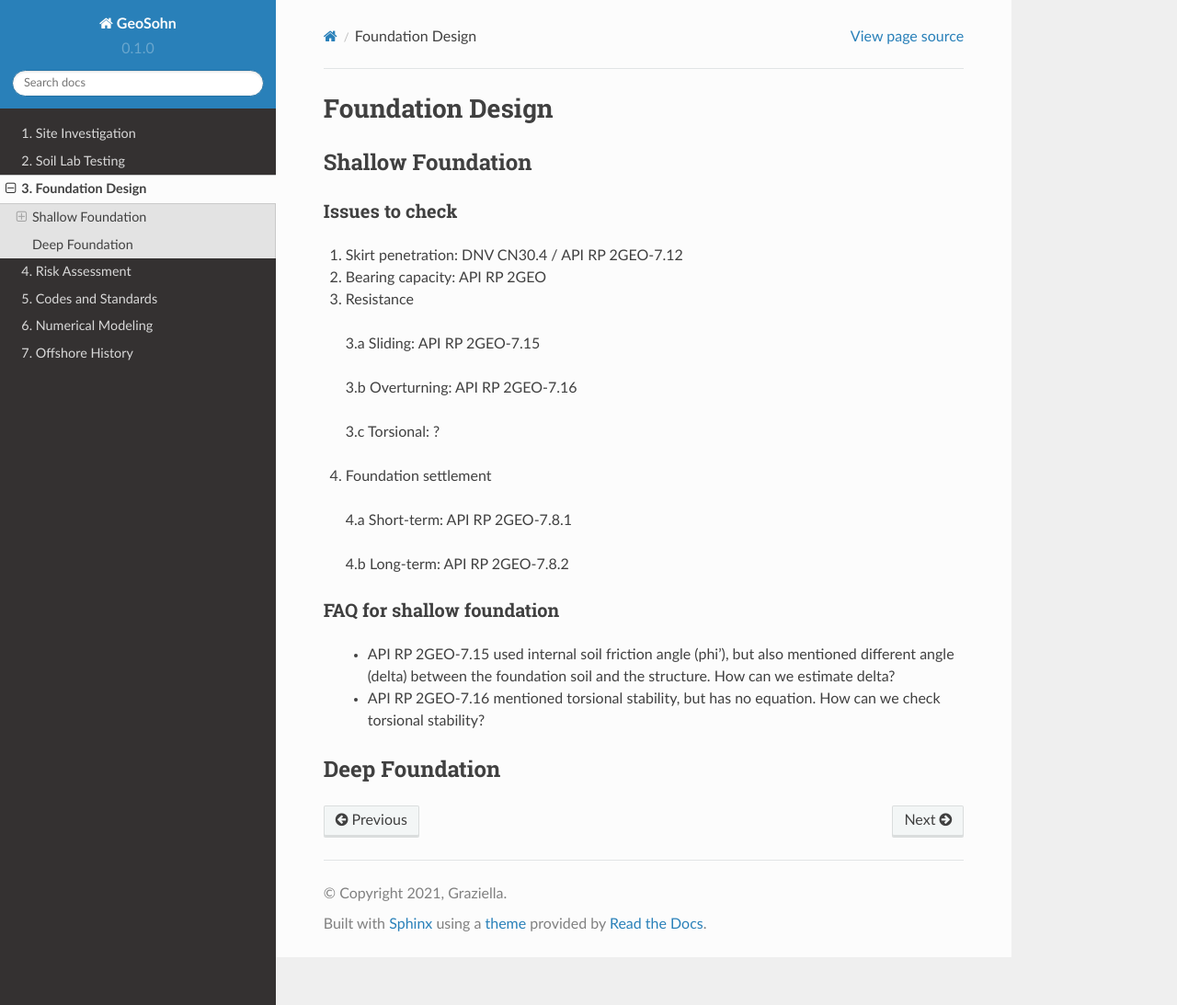
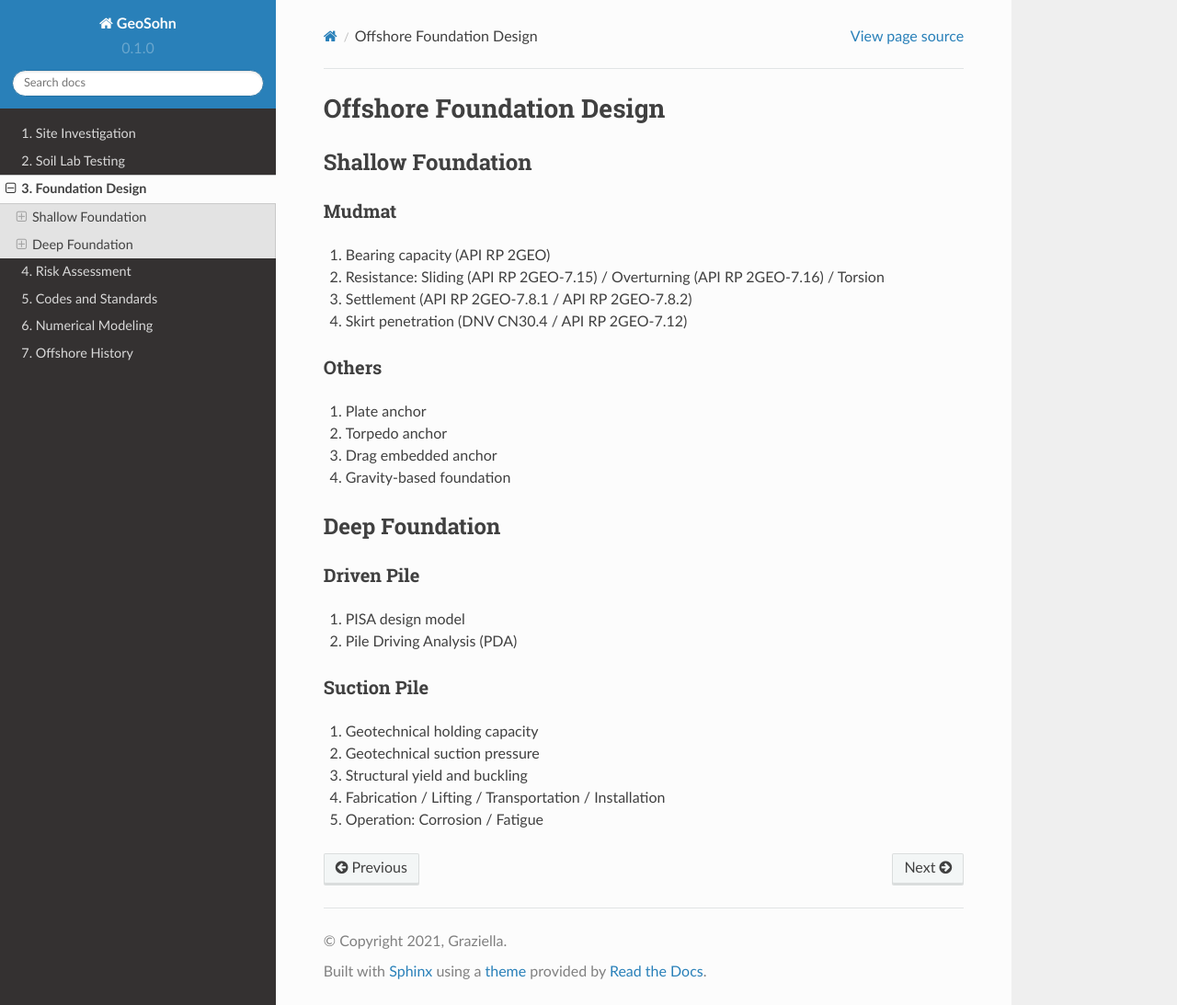
Before and after one commit to jrson11/GeoSohn, a Sphinx documentation site: the page built from docs/source/3-Foundation_Design.rst, in a window 1280 px wide and 1093 px high. Shown: the whole window at 92% size. Built offline with Sphinx 7.4.7 and the Read the Docs theme 2.0.0, drawn with Linux system fonts in a browser that asks for light colours.

Commit message:
Update 3-Foundation_Design.rst

```diff
--- a/docs/source/3-Foundation_Design.rst
+++ b/docs/source/3-Foundation_Design.rst
@@ -1,37 +1,39 @@
-Foundation Design
+Offshore Foundation Design
 ==================
 
 Shallow Foundation
 -------------------
 
+Mudmat
+.......
 
+1. Bearing capacity (API RP 2GEO)
+2. Resistance: Sliding (API RP 2GEO-7.15) / Overturning (API RP 2GEO-7.16) / Torsion
+3. Settlement (API RP 2GEO-7.8.1 / API RP 2GEO-7.8.2)
+4. Skirt penetration (DNV CN30.4 / API RP 2GEO-7.12)
 
+Others
+.......
 
-Issues to check
-................
-
-1. Skirt penetration: DNV CN30.4 / API RP 2GEO-7.12
-2. Bearing capacity: API RP 2GEO
-3. Resistance
-
-  3.a Sliding: API RP 2GEO-7.15
-
-  3.b Overturning: API RP 2GEO-7.16
-
-  3.c Torsional: ?
-
-4. Foundation settlement
-
-  4.a Short-term: API RP 2GEO-7.8.1
-
-  4.b Long-term: API RP 2GEO-7.8.2
-
-FAQ for shallow foundation
-...........................
-
-  - API RP 2GEO-7.15 used internal soil friction angle (phi'), but also mentioned different angle (delta) between the foundation soil and the structure. How can we estimate delta?
-  - API RP 2GEO-7.16 mentioned torsional stability, but has no equation. How can we check torsional stability?
-
+1. Plate anchor
+2. Torpedo anchor
+3. Drag embedded anchor
+4. Gravity-based foundation
 
 Deep Foundation
 ----------------
+
+Driven Pile
+............
+
+1. PISA design model
+2. Pile Driving Analysis (PDA)
+
+Suction Pile
+.............
+
+1. Geotechnical holding capacity
+2. Geotechnical suction pressure
+3. Structural yield and buckling
+4. Fabrication / Lifting / Transportation / Installation
+5. Operation: Corrosion / Fatigue
```
